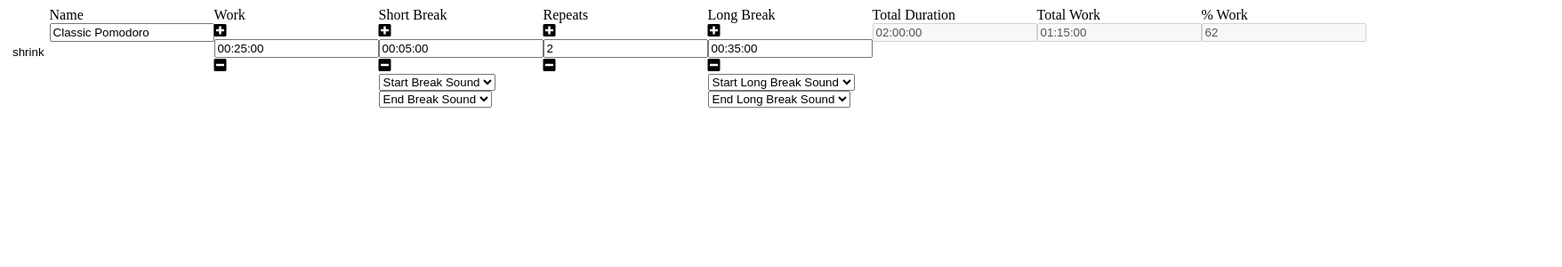
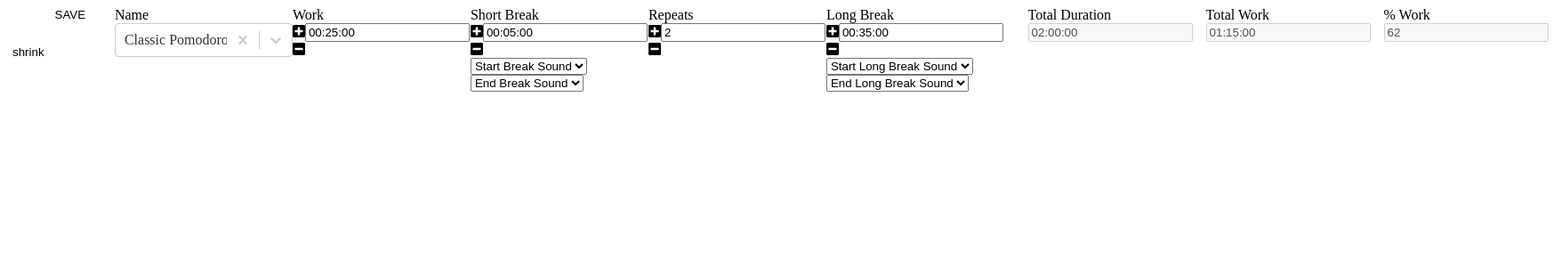
Before and after one commit to ericasu33/sprig, a React (Create React App) app: page / in a window 1280 px wide. Both pictures are taken after a click on the button "expand". Shown: the top 300 px of the page at 89% size, 1756 px wide, since content can reach past the window. Built offline with nearby package versions, Linux system fonts and the light colour scheme.

Commit message:
Add new Select module to handle new timers
Add react-select to dependencies.
Add editing functionality for timers (barring timer name).

```diff
--- a/package.json
+++ b/package.json
@@ -21,6 +21,7 @@
     "react": "^17.0.1",
     "react-dom": "^17.0.1",
     "react-scripts": "4.0.1",
+    "react-select": "^3.2.0",
     "sass": "^1.30.0",
     "typescript": "^4.1.3",
     "web-vitals": "^0.2.4",
@@ -49,5 +50,8 @@
       "last 1 firefox version",
       "last 1 safari version"
     ]
+  },
+  "devDependencies": {
+    "@types/react-select": "^3.1.2"
   }
 }
--- a/src/App.tsx
+++ b/src/App.tsx
@@ -10,6 +10,7 @@ interface Sound {
 
 interface ITimer {
     id: number,
+    uid: number | never,
     name: string,
     cycles: number,
     work: number,
@@ -24,6 +25,7 @@ interface ITimer {
 const timerData = [
   {
     id: 1,
+    uid: 0,
     name: "Classic Pomodoro",
     cycles: 2,
     work: 25 * 60,
@@ -36,6 +38,7 @@ const timerData = [
   },
   {
     id: 2,
+    uid: 0,
     name: "Classic Eye-Strain",
     cycles: 3,
     work: 2,
@@ -48,6 +51,7 @@ const timerData = [
   },
   {
     id: 3,
+    uid: 0,
     name: "Classic 50-7",
     cycles: 3,
     work: 50 * 60,
@@ -72,12 +76,11 @@ function App() {
   const [soundFiles, setSoundFiles] = useState(sounds);
 
   const handleAddTimer = (timer: ITimer) => {
-    timer.id = timerPresets.length + 1;
     setTimerPresets((prev) => {
-      return [
-        ...prev,
-        timer,
-      ];
+      if (timer.id === null) {
+        return [ ...prev, { ...timer, id: timerPresets.length + 1 } ];
+      }
+      return prev.map((t) => t.id === timer.id ? timer : t);
     });
   };
 
@@ -85,7 +88,7 @@ function App() {
     <div>
       <PomodoroTimer
         timers={timerPresets}
-        addTimer={handleAddTimer}
+        saveTimer={handleAddTimer}
         sounds={soundFiles}
       />
     </div>
--- a/src/components/PomodoroForm.tsx
+++ b/src/components/PomodoroForm.tsx
@@ -1,7 +1,10 @@
 import React, { useEffect, useState } from 'react';
-import './PomodoroForm.scss';
+import CreatableSelect from 'react-select/creatable';
 import StepInputInt from './StepInputInt';
 import StepInputTimer from './StepInputTimer';
+import Button from './Button';
+
+import './PomodoroForm.scss';
 
 interface Sound {
   id: number;
@@ -22,7 +25,11 @@ const PomodoroForm = (props: any) => {
     p_work: 0,
   });
 
-  const [name, setName] = useState(props.pomo_timer.name);
+  const [name, setName] = useState({
+    id: props.pomo_timer.id,
+    name: props.pomo_timer.name,
+    label: props.pomo_timer.name,
+  });
 
   const calcStats = ({work, short_break, long_break, cycles}: {[key:string]: number}) => {
     const duration_time = (work + short_break) * cycles + work + long_break;
@@ -52,12 +59,11 @@ const PomodoroForm = (props: any) => {
   });
 
   const timerOptions = props.timers.map((timer: any) => {
-    return (
-      <option
-        key={timer.id}
-        value={timer.name}
-      />
-    );
+    return {
+        id: timer.id,
+        name: timer.name,
+        label: timer.name,
+    };
   });
 
   const updateState = (key: string, value: number) => {
@@ -69,28 +75,36 @@ const PomodoroForm = (props: any) => {
     });
   };
 
-  const handleTimerChange = (name: string) => {
-    setName(name);
-    props.changeTimer(name);
+  const handleTimerChange = (obj: any) => {
+    setName(obj);
+    if (obj !== null) {
+      props.changeTimer({ id: obj.id, name: obj.name});
+    }
+  };
+
+  const handleCreate = (name: any) => {
+    setName({ id: null, name, label: name});
+    props.changeTimer({ id: null, name});
   };
 
   return (
     <div className="pomodoro-form">
+      <Button
+            disabled={props.disabled}
+            onClick={props.onSave}
+          >SAVE</Button>
       <div>
         <label>Name</label>
-        <input
-          list="timer-name"
-          disabled={props.disabled}
+        <CreatableSelect
+          isDisabled={props.disabled}
+          className='step-input'
+          isClearable
+          onChange={handleTimerChange}
+          onCreateOption={handleCreate}
+          options={timerOptions}
           value={name}
-          placeholder={props.pomo_timer.name}
-          onChange={(e) => handleTimerChange(e.target.value)}
-          onClick={() => setName("")}
-          onBlur={() => setName(props.pomo_timer.name)}
+          formatCreateLabel={(input) => `Create timer: "${input}"`}
         />
-        <datalist id="timer-name">
-          {timerOptions}
-          <option value="New Pomodoro" />
-          </datalist>
       </div>
       <div>
         <label>Work</label>
--- a/src/components/PomodoroTimer.tsx
+++ b/src/components/PomodoroTimer.tsx
@@ -1,9 +1,10 @@
 import React, { useEffect, useState } from 'react';
 import Button from './Button'
 import PomodoroForm from './PomodoroForm';
-import './PomodoroTimer.scss';
 import StepInputTimer from './StepInputTimer';
 import StepInputInt from './StepInputInt';
+
+import './PomodoroTimer.scss';
 
 interface IObject {
   [key: string]: any;
@@ -11,7 +12,10 @@ interface IObject {
 
 const PomodoroTimer = (props: any) => {
   const [expand, setExpand] = useState(false);
-  const [curTimer, setCurTimer] = useState(props.timers && props.timers[0].name);
+  const [curTimer, setCurTimer] = useState(props.timers && {
+    id: props.timers[0].id,
+    name: props.timers[0].name,
+  });
   const [timer, setTimer]: [any, any] = useState(props.timers && props.timers[0]);
   const [clock, setClock] = useState({
     playing: false,
@@ -94,13 +98,13 @@ const PomodoroTimer = (props: any) => {
   }, [clock.stopped, clock.playing, timer]);
 
   useEffect(() => {
-    let new_timer = props.timers.find((data: any) => curTimer.toLowerCase() === data.name.toLowerCase());
+    let new_timer = props.timers.find((data: any) => curTimer.id === data.id);
     if (!new_timer) {
       setTimer((prev: any) => {
         return {
           ...prev,
-          id: -1,
-          name: curTimer,
+          id: curTimer.id,
+          name: curTimer.name,
         }
       });
     } else {
@@ -115,30 +119,32 @@ const PomodoroTimer = (props: any) => {
     });
   }, [curTimer, props.timers]);
 
-  const handleViewChange = () => {
-    if (timer.id < 0) {
-      props.addTimer(timer);
+  const handleSave = () => {
+    if (timer.uid === 0) {
+      return;
     }
-    setExpand((prev: boolean) => (!prev));
+    props.saveTimer(timer);
   };
 
   return (
     <div className="pomodoro-display">
       <Button
-        onClick={() => handleViewChange()}
+        onClick={() => setExpand((prev: boolean) => (!prev))}
       >
         { (expand && "shrink") || "expand" }
       </Button>
       { (expand && (
+        <>
           <PomodoroForm
             disabled={clock.playing}
             pomo_timer={timer}
             setPomoTimer={setTimer}
-          timer={curTimer}
             changeTimer={setCurTimer}
             sounds={props.sounds}
             timers={props.timers}
+            onSave={() => handleSave()}
           />
+        </>
       )) || (
         <>
           <div>
--- a/src/components/StepInput.scss
+++ b/src/components/StepInput.scss
@@ -0,0 +1,3 @@
+.step-input {
+  width: 200px;
+}
```
Also changed, not shown: 1 other file (tests, documents, lock files or other folders). Lines whose indentation alone changed are shown as unchanged.
